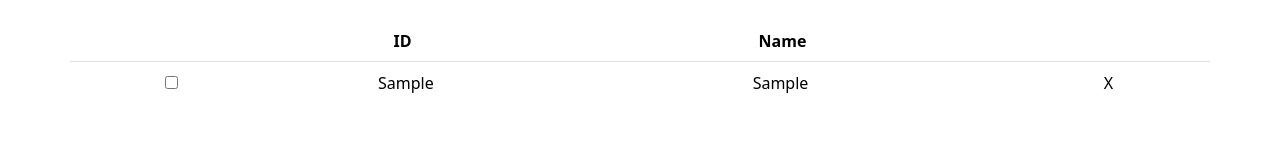
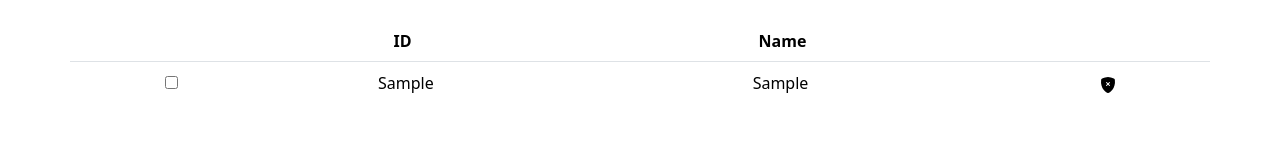
Before and after one commit to Yasith-s-play-ground/angular-customer-update-assignment, an Angular app: page / in a window 1280 px wide. Both pictures are taken after typing "Sample", "Sample" into the empty fields and a click on the button "ADD". Shown: the part 301-460 px from the top of the page. Built offline with nearby package versions, Linux system fonts and the light colour scheme.

Commit message:
added deleting of customer records

```diff
--- a/package.json
+++ b/package.json
@@ -19,6 +19,7 @@
     "@angular/platform-browser-dynamic": "^18.1.0",
     "@angular/router": "^18.1.0",
     "bootstrap": "^5.3.3",
+    "bootstrap-icons": "^1.11.3",
     "rxjs": "~7.8.0",
     "tslib": "^2.3.0",
     "zone.js": "~0.14.3"
--- a/src/app/customer/customer.component.css
+++ b/src/app/customer/customer.component.css
@@ -0,0 +1,4 @@
+td i{
+  color: black;
+  font-size: 2rem;
+}
--- a/src/app/customer/customer.component.html
+++ b/src/app/customer/customer.component.html
@@ -3,5 +3,7 @@
                                      (click)="changeCustomerSelection()"></td>
 <td class="col-3 text-center">{{ id }}</td>
 <td class="col-5 text-center">{{ name }}</td>
-<td class="col-2 text-center">X</td>
+<td class="col-2 text-center" (click)="removeCustomer()"><svg xmlns="http://www.w3.org/2000/svg" width="16" height="16" fill="currentColor" class="bi bi-shield-fill-x" viewBox="0 0 16 16">
+  <path d="M8 0c-.69 0-1.843.265-2.928.56-1.11.3-2.229.655-2.887.87a1.54 1.54 0 0 0-1.044 1.262c-.596 4.477.787 7.795 2.465 9.99a11.8 11.8 0 0 0 2.517 2.453c.386.273.744.482 1.048.625.28.132.581.24.829.24s.548-.108.829-.24a7 7 0 0 0 1.048-.625 11.8 11.8 0 0 0 2.517-2.453c1.678-2.195 3.061-5.513 2.465-9.99a1.54 1.54 0 0 0-1.044-1.263 63 63 0 0 0-2.887-.87C9.843.266 8.69 0 8 0M6.854 5.146 8 6.293l1.146-1.147a.5.5 0 1 1 .708.708L8.707 7l1.147 1.146a.5.5 0 0 1-.708.708L8 7.707 6.854 8.854a.5.5 0 1 1-.708-.708L7.293 7 6.146 5.854a.5.5 0 1 1 .708-.708"/>
+</svg></td>
 </tr>
--- a/src/app/customer/customer.component.ts
+++ b/src/app/customer/customer.component.ts
@@ -46,4 +46,10 @@ export class CustomerComponent {
       // }
     );
   }
+
+  removeCustomer() {
+    let index = this.customerList.findIndex((customer) => customer.id === this.id);
+    this.customerList.splice(index, 1); /* remove the customer from list */
+    this.valueService.updateValue(this.customerList); /* update value service */
+  }
 }
```
Also changed, not shown: 1 other file (tests, documents, lock files or other folders).
